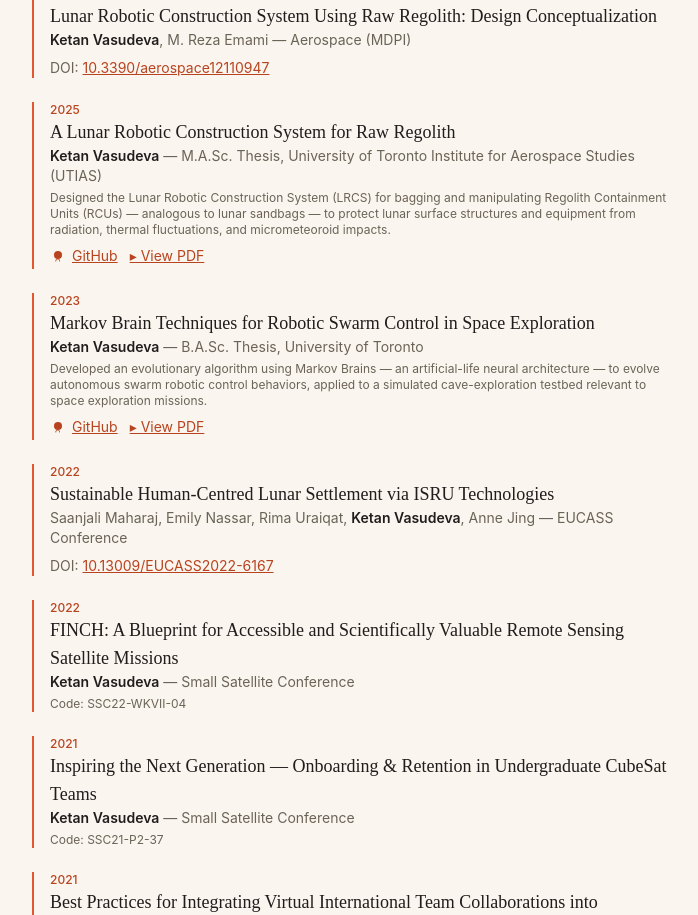
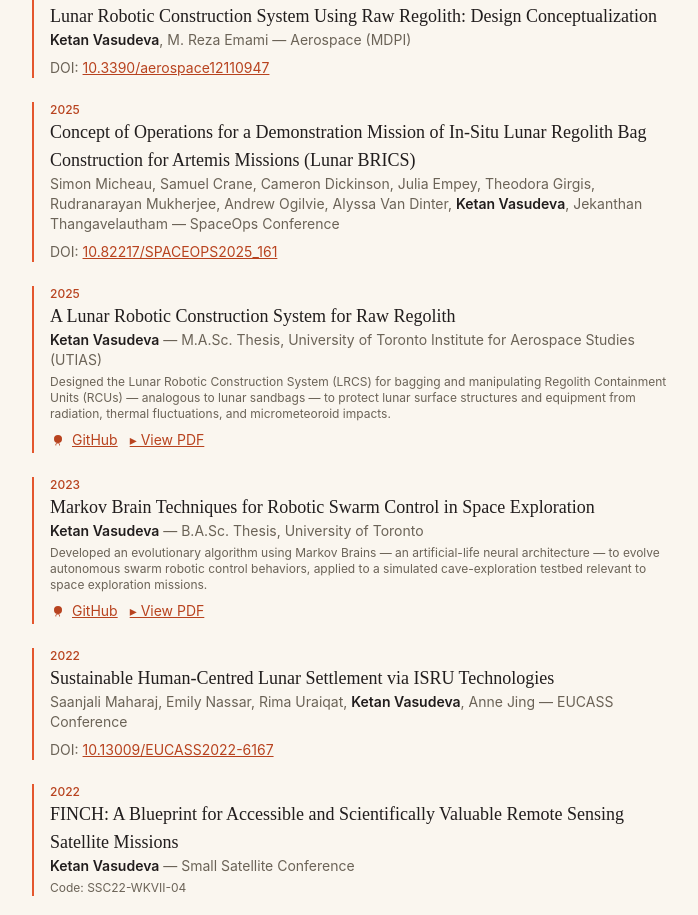
Before and after one commit to natek1234/personal_website, a React (Vite) app: page /cv in a window 1280 px wide. Shown: the part 2125-3040 px from the top of the page, without its empty margins (288-986 px from the left). Built offline with nearby package versions, Linux system fonts and the light colour scheme.

Commit message:
Add SpaceOps 2025 Lunar BRICS concept-of-operations paper
Co-Authored-By: Claude Opus 5.5 <noreply@anthropic.com>

```diff
--- a/src/data/publications.ts
+++ b/src/data/publications.ts
@@ -49,6 +49,27 @@ export const publications: Publication[] = [
     year: 2026,
     type: 'journal',
     links: [{ label: '10.3390/aerospace13030223', url: 'https://doi.org/10.3390/aerospace13030223' }],
+  },
+  {
+    id: 'spaceops-lunar-bricks-conops',
+    title:
+      'Concept of Operations for a Demonstration Mission of In-Situ Lunar Regolith Bag Construction for Artemis Missions (Lunar BRICS)',
+    authors: [
+      'Simon Micheau',
+      'Samuel Crane',
+      'Cameron Dickinson',
+      'Julia Empey',
+      'Theodora Girgis',
+      'Rudranarayan Mukherjee',
+      'Andrew Ogilvie',
+      'Alyssa Van Dinter',
+      'Ketan Vasudeva',
+      'Jekanthan Thangavelautham',
+    ],
+    venue: 'SpaceOps Conference',
+    year: 2025,
+    type: 'conference',
+    links: [{ label: '10.82217/SPACEOPS2025_161', url: 'https://doi.org/10.82217/SPACEOPS2025_161' }],
   },
   {
     id: 'eucass-isru-settlement',
```
